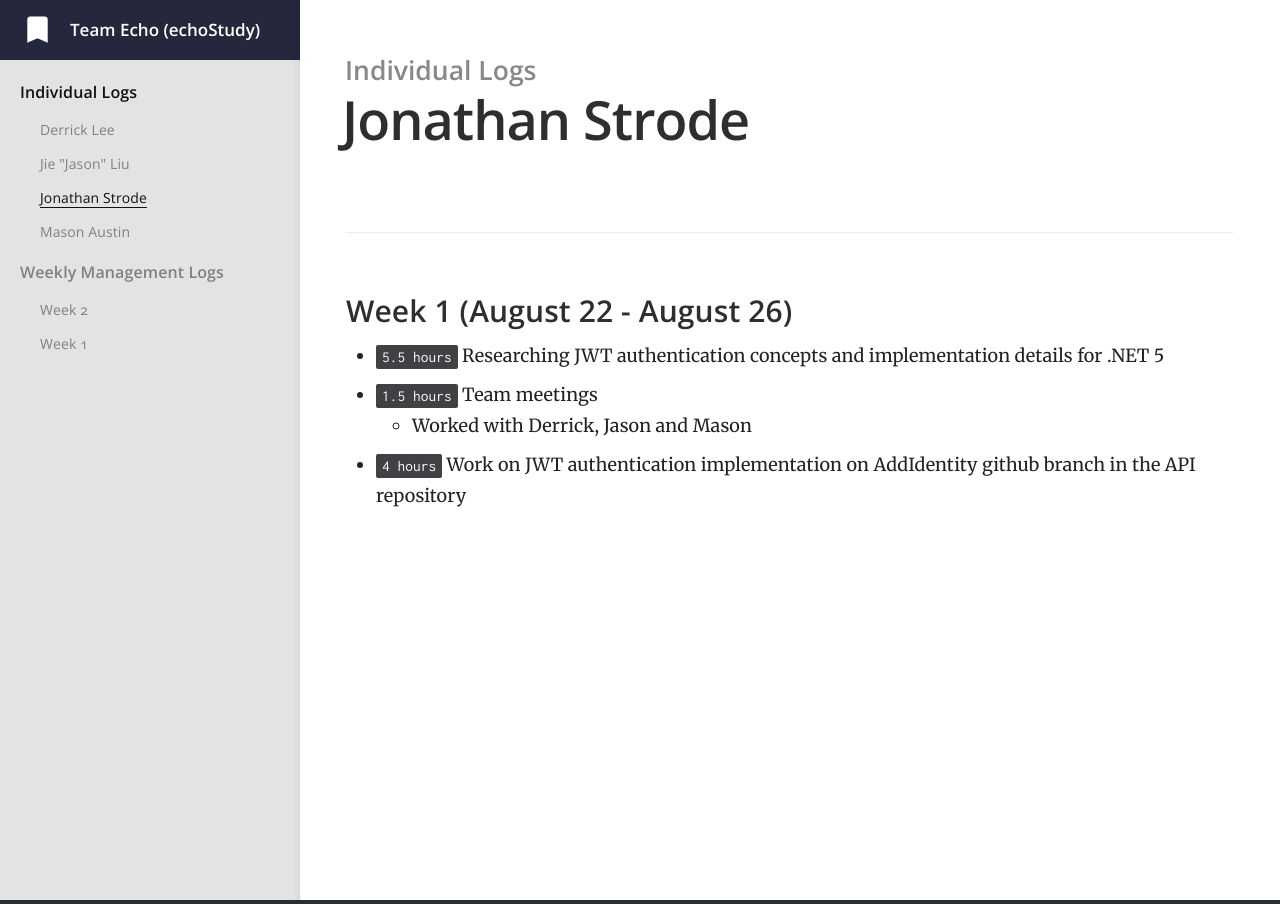
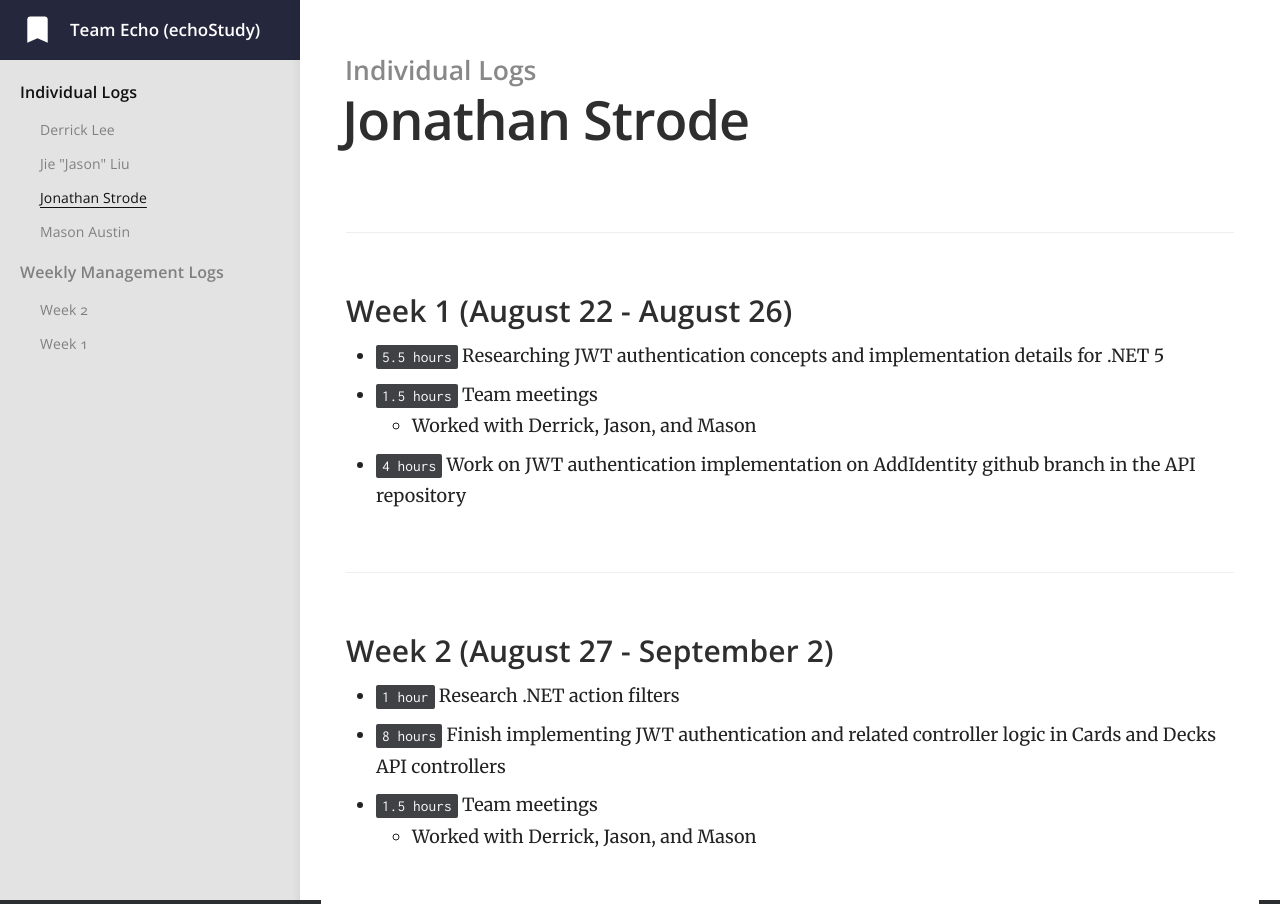
Before and after one commit to jiejasonliu/team-echo-site, a Jekyll site: the page built from _docs/individual-logs/jonstrode-logs.md, in a window 1280 px wide. Built offline with Jekyll 4.4.1, drawn with Linux system fonts in a browser that asks for light colours.

Commit message:
Jon's Week 2 personal log

```diff
--- a/_docs/individual-logs/jonstrode-logs.md
+++ b/_docs/individual-logs/jonstrode-logs.md
@@ -7,5 +7,11 @@ order: 2
 ### Week 1 (August 22 - August 26)
   - `5.5 hours` Researching JWT authentication concepts and implementation details for .NET 5
   - `1.5 hours` Team meetings
-    - Worked with Derrick, Jason and Mason
+    - Worked with Derrick, Jason, and Mason
   - `4 hours` Work on JWT authentication implementation on AddIdentity github branch in the API repository
+
+### Week 2 (August 27 - September 2)
+  - `1 hour` Research .NET action filters
+  - `8 hours` Finish implementing JWT authentication and related controller logic in Cards and Decks API controllers
+  - `1.5 hours` Team meetings
+    - Worked with Derrick, Jason, and Mason
```
